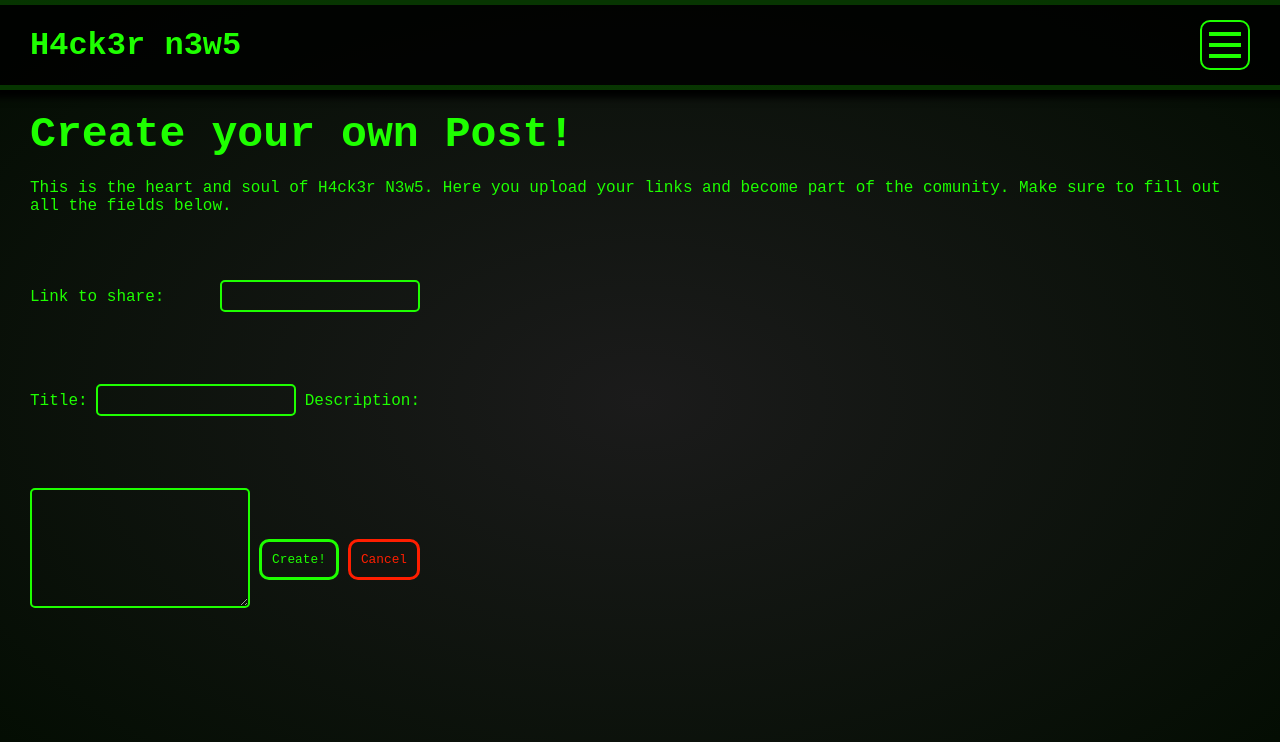
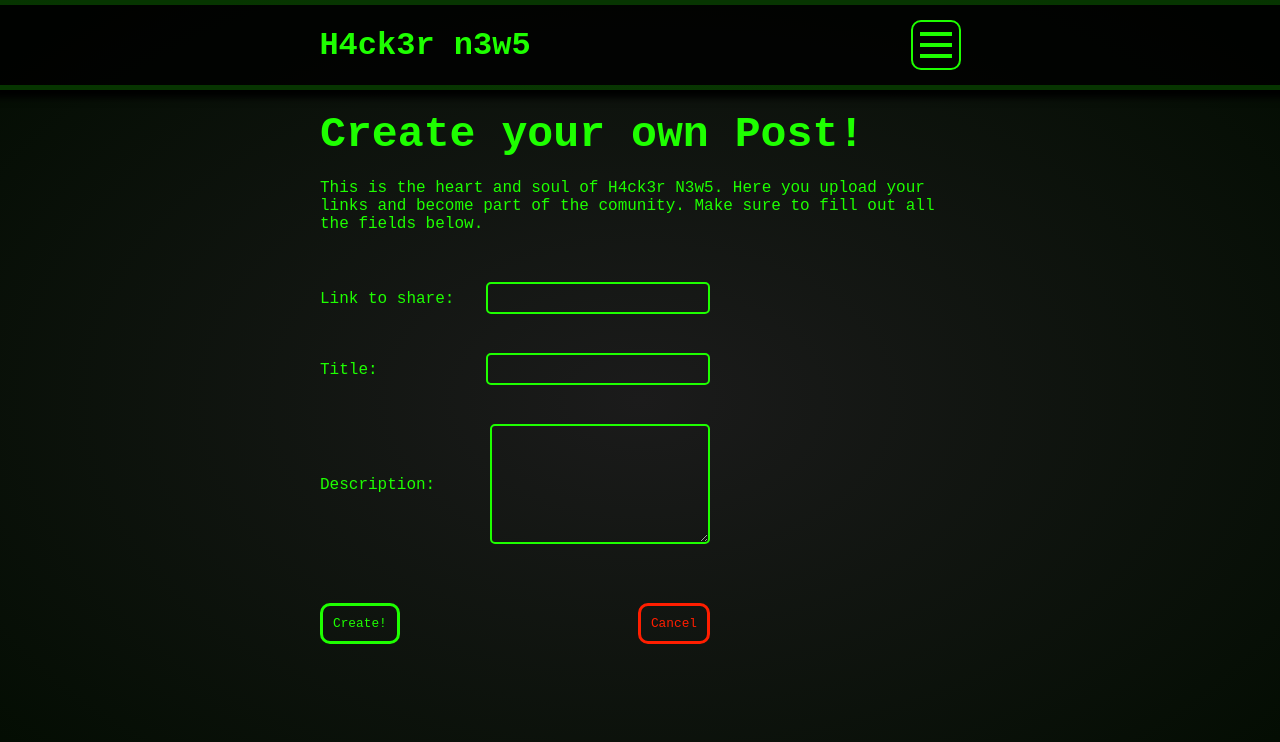
Before and after one commit to JoeyJaySWE/h4ck3r-n3w5, a PHP site: page /app/posts/new-post.php in a window 1280 px wide. Shown: the top 742 px of the page. Run offline with PHP 8.4, Linux system fonts and the light colour scheme; the visitor is signed in with stand-in values (Sample User, id 1).

Commit message:
Fixed broken path on Cencel button on new-post-php

```diff
--- a/resources/app/posts/new-post.php
+++ b/resources/app/posts/new-post.php
@@ -76,13 +76,13 @@
             <label for="description" disabled>Description:</label>
             <textarea id="lnk" name="lnk" disabled></textarea>
             <button type="submit" name="submit">Create!</button>
-            <button class="cancel" formnovalidate formaction="../users/user.php">Cancel</button>
+            <button class="cancel" formnovalidate formaction="../../users/user.php">Cancel</button>
         <?php
         else : ?>
             <label for="description">Description:</label>
             <textarea id="description" name="description" required></textarea>
             <button type="submit" name="submit">Create!</button>
-            <button class="cancel" formnovalidate formaction="/app/users/user.php">Cancel</button>
+            <button class="cancel" formnovalidate formaction="../../users/user.php">Cancel</button>
         <?php endif; ?>
     </form>
 </main>
--- a/resources/app/users/reg.php
+++ b/resources/app/users/reg.php
@@ -41,13 +41,17 @@
         you may begin sharing your own links, vote on other links,
         and even comment on the links provided by other users.
     </p>
+    <br>
     <form action="../databases/db.php" method="post">
         <input type="text" id="full_name" placeholder="Steven Stevenssen" required />
         <input type="email" name="email" placeholder="mail@mail.com" required />
         <input type="password" name="password" placeholder="password" required>
         <input type="hidden" name="task" value="add user" />
         <input type="password" name="re_password" placeholder="repeat password" required>
-        <input type="checkbox" name="terms" required> I hearby agree to the <a href="terms.php" target="_blank">Term and Conditions</a>.
+        <p>
+            <input type="checkbox" name="terms" required> I hearby agree to the <a href="terms.php" target="_blank">Term and Conditions</a>.
+        </p>
+        <br>
         <button type="submit" name="submit">Register!</button>
     </form>
     <p class="error">
--- a/resources/assets/css/defaults.css
+++ b/resources/assets/css/defaults.css
@@ -302,8 +302,10 @@
   font-weight: bold;
 }
 main {
+  padding: 30px;
+  max-width:700px;
+  margin: auto;
   margin-top: 80px;
-  padding: 30px;
 }
 main.post {
   padding: 0;
@@ -365,3 +367,12 @@
   text-align: center;
   margin-left: 20px;
 }
+@media screen and (min-width: 700px){
+  main{
+    max-width: 700px;
+    margin: atuo;
+  }
+  .menu_burger{
+    margin-left:380px;
+  }
+}
--- a/resources/assets/css/post.css
+++ b/resources/assets/css/post.css
@@ -100,10 +100,7 @@
   align-items: center;
   justify-content: space-around;
 }
-.users_form input,
-.user_form textarea {
-  max-width: 200px;
-}
+
 select:focus,
 select:active,
 select:-webkit-autofill,
--- a/resources/assets/css/user-page.css
+++ b/resources/assets/css/user-page.css
@@ -45,3 +45,6 @@
   display: block;
   text-align: center;
 }
+h2.subtitle{
+  justify-content: center;
+}
```
